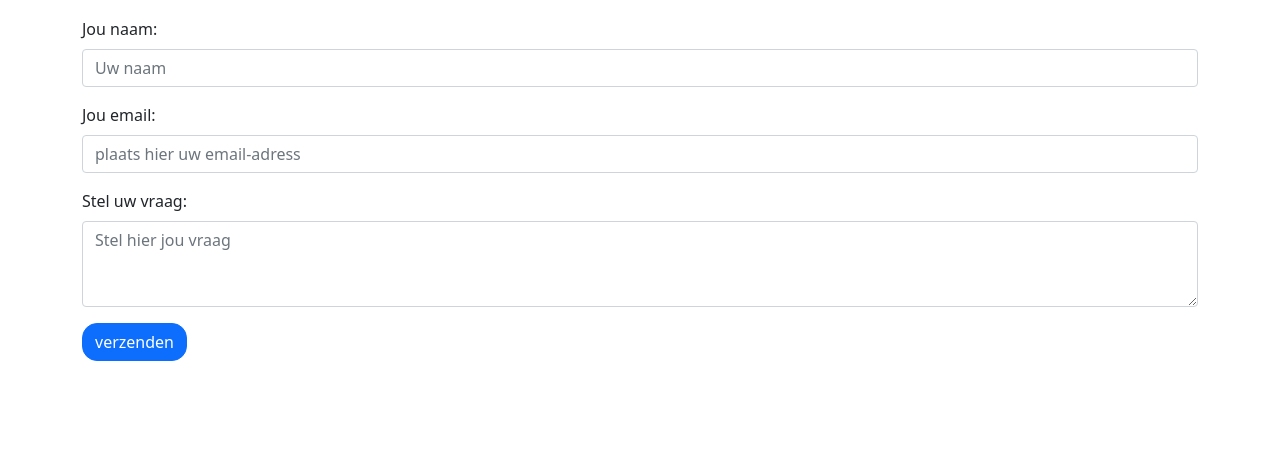
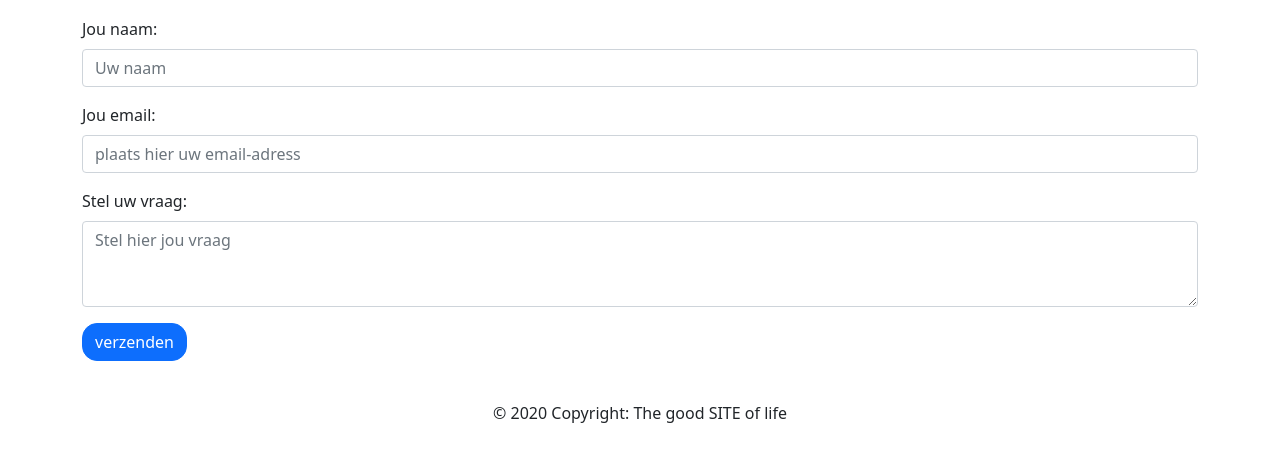
Before and after one commit to DenisS96/Enchante.be, a plain HTML site: page html/contact.html in a window 1280 px wide. Shown: the part 119-580 px from the top of the page. Drawn offline with nearby package versions, Linux system fonts and the light colour scheme.

Commit message:
Update contact.html

```diff
--- a/html/contact.html
+++ b/html/contact.html
@@ -10,7 +10,7 @@ rel="stylesheet"
 integrity="sha384-BmbxuPwQa2lc/FVzBcNJ7UAyJxM6wuqIj61tLrc4wSX0szH/Ev+nYRRuWlolflfl"
 crossorigin="anonymous">
 <link rel="stylesheet" type="text/css" href="../css/style.css">
-    <title></title>
+    <title>contact</title>
   </head>
   <body>
     <header class="header bg-dark">
@@ -64,6 +64,13 @@ aria-label="Toggle navigation">
   <button type="submit" class="btn btn-primary">verzenden</button>
 </div>
 </form>
+
+<div id="footer3" class="container-sm">
+  <footer class="page-footer font-small special-color-dark pt-4">
+    <div class="footer-copyright text-center py-3">© 2020 Copyright:
+      The good SITE of life
+    </div>
+  </footer>
 <script
 src="https://cdn.jsdelivr.net/npm/bootstrap@5.0.0-beta2/dist/js/bootstrap.bundle.min.js"
 integrity="sha384-b5kHyXgcpbZJO/tY9Ul7kGkf1S0CWuKcCD38l8YkeH8z8QjE0GmW1gYU5S9FOnJ0"
```
